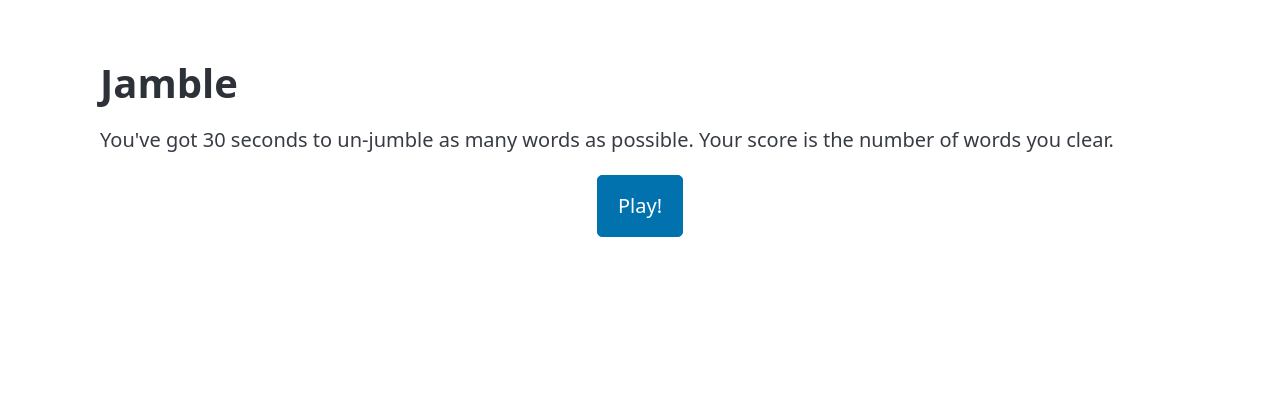
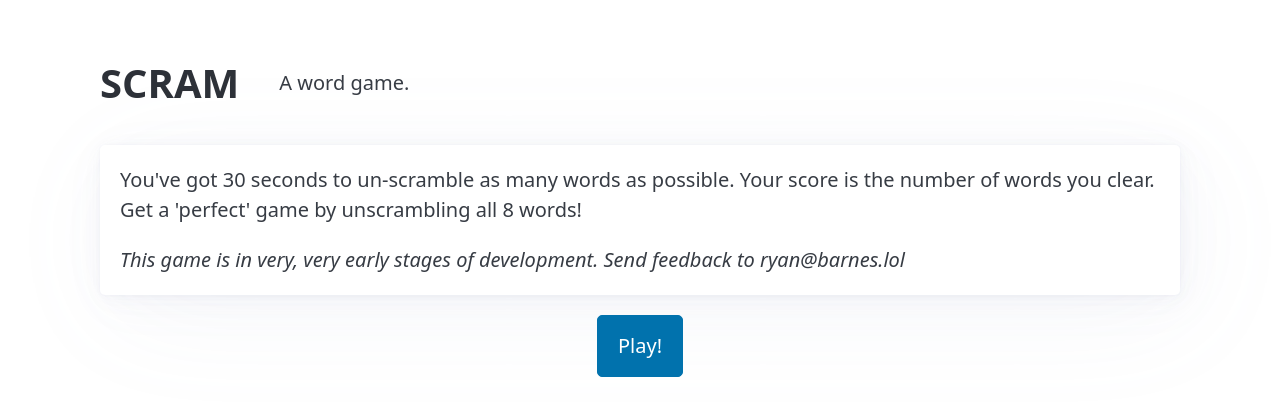
Before and after one commit to barnes/jamble, a SvelteKit app: page / in a window 1280 px wide. Shown: the top 416 px of the page. Built offline with nearby package versions, Linux system fonts and the light colour scheme.

Commit message:
lots of updates, validation, styling, new word set:

```diff
--- a/src/app.html
+++ b/src/app.html
@@ -4,6 +4,7 @@
 		<meta charset="utf-8" />
 		<link rel="icon" href="%sveltekit.assets%/favicon.png" />
 		<meta name="viewport" content="width=device-width, initial-scale=1" />
+		<title>SCRAM - A Word Game</title>
 		%sveltekit.head%
 	</head>
 	<body data-sveltekit-preload-data="hover">
--- /dev/null
+++ b/src/global.css
@@ -0,0 +1,4 @@
+body {
+  display: flex;
+  flex-direction: column;
+}
--- a/src/routes/+layout.svelte
+++ b/src/routes/+layout.svelte
@@ -1,5 +1,6 @@
 <script lang="ts">
 	import '@picocss/pico';
+	import '../global.css';
 </script>
 
 <main class="container">
--- a/src/routes/+page.svelte
+++ b/src/routes/+page.svelte
@@ -33,9 +33,14 @@
 
 	// const todaysWords = [getRandom(0), getRandom(1), getRandom(2), getRandom(3)];
 	// const shuffledWords = todaysWords.map((word) => shuffleWord(word));
+  let green = '#4c8577';
+  let red = '#FF5A5F';
+  let yellow = '#edcf8e';
 
 	let gameState = $state({
 		timer: 0,
+    timerWidth: '100%',
+    timerColor: green,
 		state: 'start', //start, playing, end
 		currentShuffle: todaysWords['shuffledWords'][0],
     currentWord: todaysWords['todaysWords'][0],
@@ -47,46 +52,66 @@
 
   console.log(gameState);
 
+
+
+  const timerStyles = $derived(`color: black; transition: width 1s; border-radius: 2rem; background-color: ${gameState.timerColor}; font-size: 2rem; margin: 1rem auto; display:flex; justify-content: center; width:${gameState.timerWidth}`);
 	const startGame = () => {
 		gameState.state = 'playing';
-		gameState.timer = 30;
+		gameState.timer = 30000;
      gameState.correctCount = 0;
     gameState.correctWords = [];
 		const timer = setInterval(() => {
-			if (gameState.currentWord === gameState.guess) {
+			if (gameState.currentWord === gameState.guess.toLowerCase().replaceAll(' ','')) {
         gameState.correctCount++;
         gameState.correctWords.push(gameState.currentWord);
 				gameState.currentShuffle = todaysWords['shuffledWords'][todaysWords['shuffledWords'].indexOf(gameState.currentShuffle) + 1];
         gameState.currentWord = todaysWords['todaysWords'][todaysWords['todaysWords'].indexOf(gameState.currentWord) + 1];
-				gameState.guess = '';
+				gameState.guess = ''
         if(gameState.currentShuffle === undefined) {
           clearInterval(timer);
           gameState.completeGame = true;
           gameState.state = 'end';
         }
 			}
-			gameState.timer--;
+      gameState.timerWidth = `${(gameState.timer / 30000) * 100}%`;
+			gameState.timer -= 150;
+      if(gameState.timer < 15000 && gameState.timer > 10000) {
+        gameState.timerColor = yellow;
+      } else if (gameState.timer < 10000) {
+        gameState.timerColor = red;
+      }
 			if (gameState.timer <= 0) {
 				clearInterval(timer);
 				gameState.state = 'end';
 			}
-		}, 1000);
+      }, 150);
 	};
+
 
 </script>
 
-<h1>Jamble</h1>
+<div class="title">
+  <h1>SCRAM</h1>
+  <span>A word game.</span>
+</div>
+
+{#if gameState.state == 'start' || gameState.state == 'end'}
+<article>
 <p>
-	You've got 30 seconds to un-jumble as many words as possible. Your score is the number of words you clear.
+	You've got 30 seconds to un-scramble as many words as possible. Your score is the number of words you clear. Get a 'perfect' game by unscrambling all 8 words!
 </p>
+<em>This game is in very, very early stages of development. Send feedback to ryan@barnes.lol</em>
+</article>
+{/if}
 
 {#if gameState.state == 'start'}
  <div class="button">
    <button on:click={startGame}>Play!</button>
  </div>
 {:else if gameState.state == 'playing'}
-	{gameState.timer}
-  <div class="word">{gameState.currentShuffle}</div>
+<div style={timerStyles}>{Math.floor(gameState.timer/1000)}</div>
+
+<div class="word">{gameState.currentShuffle}</div>
 	<input id="gameInput" type="text" bind:value={gameState.guess} autofocus />
 {:else if gameState.state == 'end'}
 	<h2>Game over!</h2>
@@ -116,4 +141,21 @@
     display: flex;
     justify-content: center;
   }
+  .timer {
+    font-size: 2rem;
+    margin: 1rem 0;
+    display:flex;
+    justify-content: center;
+  }
+  .title {
+    display: flex;
+    flex-direction: row;
+    gap: 2rem;
+    align-items: center;
+    align-content: center;
+    margin-bottom: 2rem;
+  }
+  .title h1 {
+    margin: 0;
+  }
 </style>
```
Also changed, not shown: 1 other file (tests, documents, lock files or other folders).
